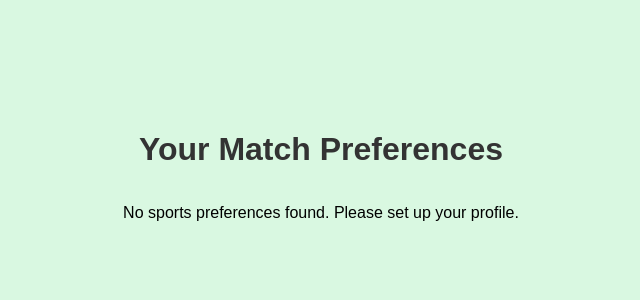
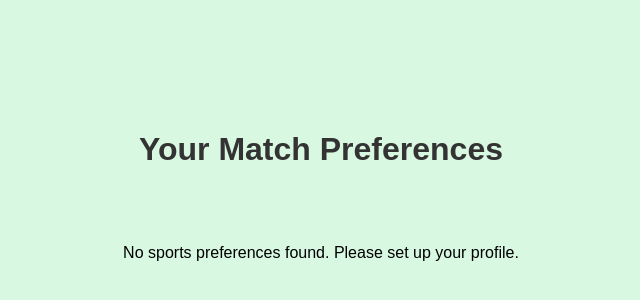
Before and after one commit to Barbaracwx/sportsfinder, a plain HTML site: page edit-match-preferences.html in a window 1280 px wide. Shown: the part 226-526 px from the top of the page, without its empty margins (319-959 px from the left). Drawn offline with Linux system fonts and the light colour scheme.

Commit message:
updated css of edit match preferences page again

```diff
--- a/edit-match-preferences.css
+++ b/edit-match-preferences.css
@@ -1,7 +1,7 @@
 body {
     font-family: Arial, Helvetica, sans-serif;
     margin: 0;
-    padding: 0;
+    padding: 20px;
     background-color: #d9f8e1;
     display: flex; /* Enable flexbox */
     flex-direction: column; /* Stack items vertically */
@@ -19,6 +19,8 @@ h1 {
 #preferences-container {
     width: 100%; /* Make it responsive */
     max-width: 600px; /* Limit max width for better readability */
+    padding: 20px;
+    box-sizing: border-box;
 }
 
 .sport-section {
@@ -28,6 +30,7 @@ h1 {
 
 .question {
     margin: 10px 0;
+    font-weight: bold; /* Make the question text bold */
 }
 
 .options {
```
